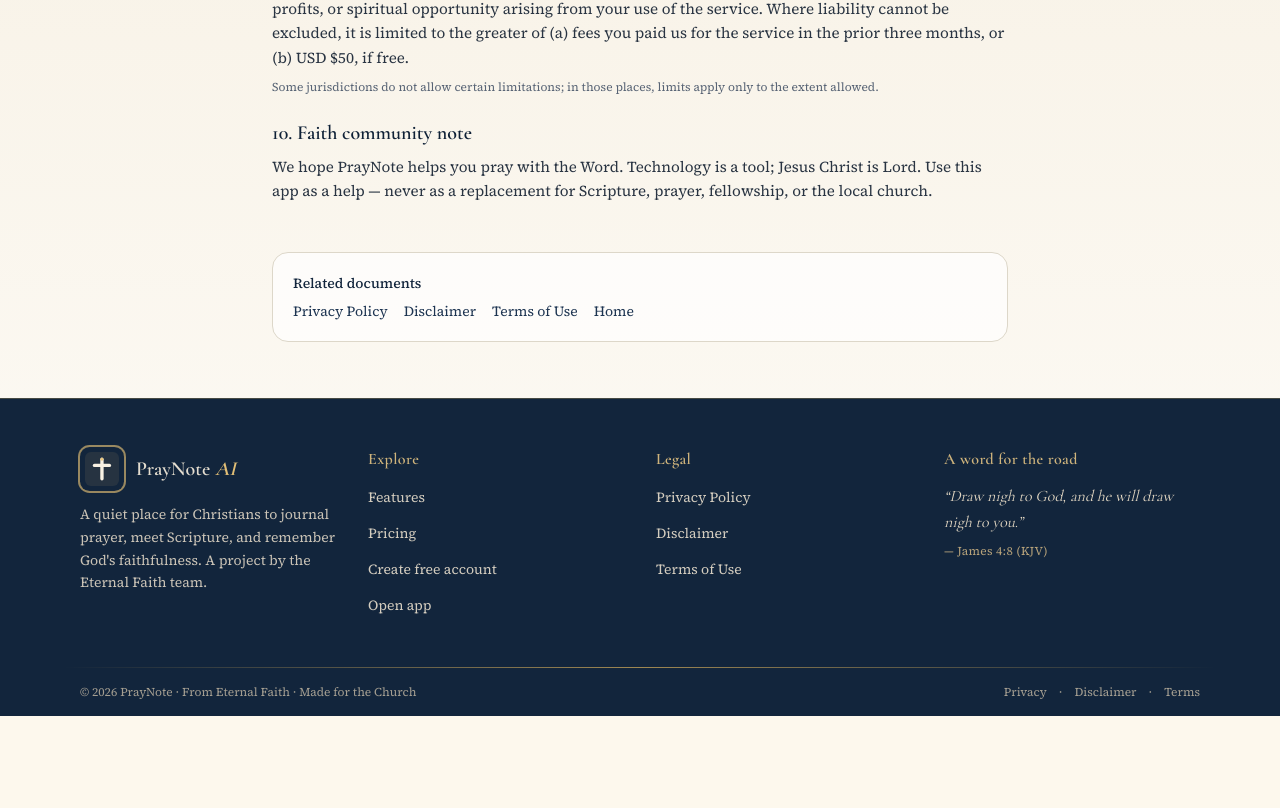
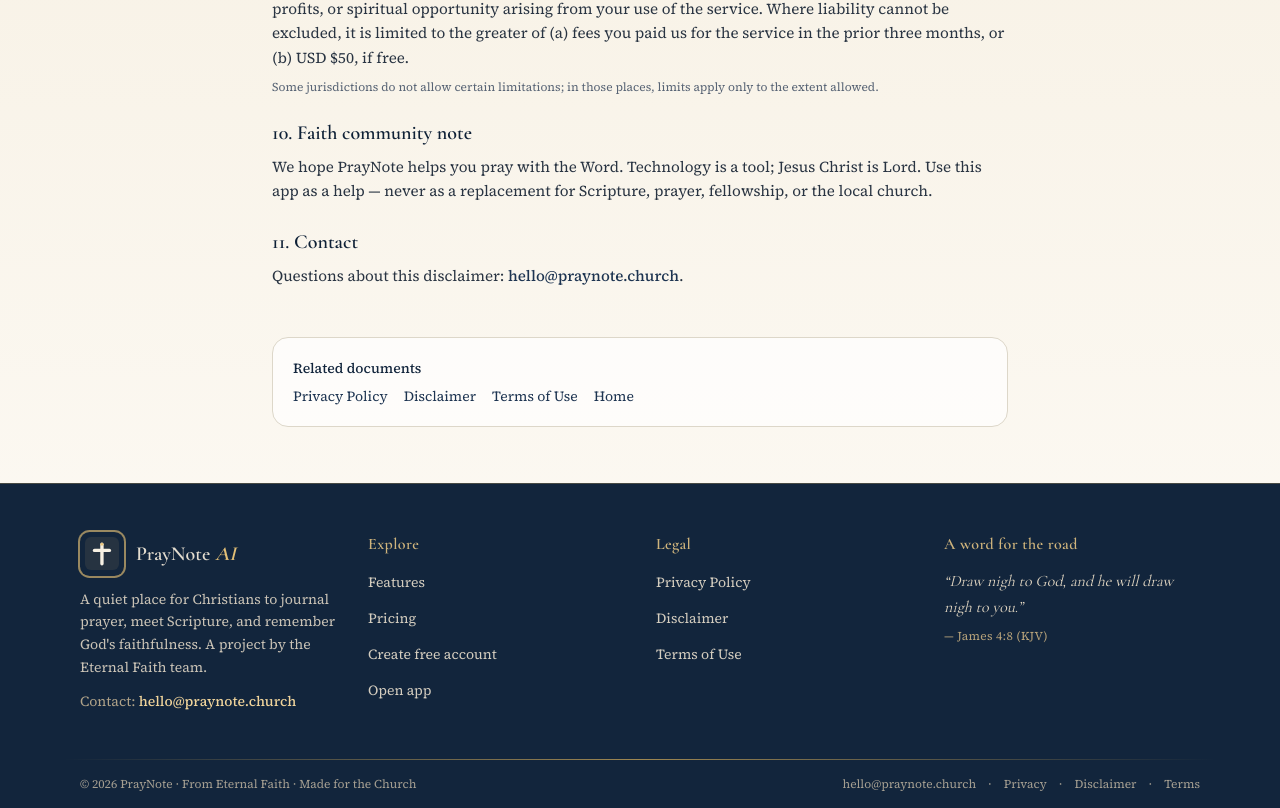
Before and after one commit to geekyprem1/jesusprayai, a Next.js app: page /disclaimer in a window 1280 px wide. Shown: the part 1708-2516 px from the top of the page. Before the commit the page ends 2424 px from the top, so only its background shows below. Built offline with nearby package versions, Linux system fonts and the light colour scheme; no server answers.

Commit message:
Add official contact email hello@praynote.church across footer and legal pages.

```diff
--- a/app/disclaimer/page.tsx
+++ b/app/disclaimer/page.tsx
@@ -1,5 +1,6 @@
 import type { Metadata } from "next";
 import { LegalPage, LegalSection } from "@/components/legal/legal-page";
+import { BRAND, supportMailto } from "@/lib/brand";
 
 export const metadata: Metadata = {
   title: "Disclaimer",
@@ -131,6 +132,19 @@
           for Scripture, prayer, fellowship, or the local church.
         </p>
       </LegalSection>
+
+      <LegalSection title="11. Contact">
+        <p>
+          Questions about this disclaimer:{" "}
+          <a
+            href={supportMailto}
+            className="font-medium text-primary underline-offset-4 hover:underline"
+          >
+            {BRAND.supportEmail}
+          </a>
+          .
+        </p>
+      </LegalSection>
     </LegalPage>
   );
 }
--- a/app/privacy/page.tsx
+++ b/app/privacy/page.tsx
@@ -1,5 +1,6 @@
 import type { Metadata } from "next";
 import { LegalPage, LegalSection } from "@/components/legal/legal-page";
+import { BRAND, supportMailto } from "@/lib/brand";
 
 export const metadata: Metadata = {
   title: "Privacy Policy",
@@ -24,9 +25,14 @@
           PrayNote website and web app.
         </p>
         <p>
-          For privacy questions, contact us through the Eternal Faith page
-          messaging channels or the support contact listed on the site when
-          available.
+          For privacy questions, email us at{" "}
+          <a
+            href={supportMailto}
+            className="font-medium text-primary underline-offset-4 hover:underline"
+          >
+            {BRAND.supportEmail}
+          </a>
+          .
         </p>
       </LegalSection>
 
@@ -192,8 +198,14 @@
 
       <LegalSection title="13. Contact">
         <p>
-          Questions about privacy: reach the Eternal Faith / PrayNote team via
-          the Facebook page or the support channel listed on the site.
+          Questions about privacy: email the Eternal Faith / PrayNote team at{" "}
+          <a
+            href={supportMailto}
+            className="font-medium text-primary underline-offset-4 hover:underline"
+          >
+            {BRAND.supportEmail}
+          </a>
+          .
         </p>
       </LegalSection>
     </LegalPage>
--- a/app/terms/page.tsx
+++ b/app/terms/page.tsx
@@ -1,6 +1,7 @@
 import type { Metadata } from "next";
 import Link from "next/link";
 import { LegalPage, LegalSection } from "@/components/legal/legal-page";
+import { BRAND, supportMailto } from "@/lib/brand";
 
 export const metadata: Metadata = {
   title: "Terms of Use",
@@ -167,8 +168,15 @@
 
       <LegalSection title="13. Contact">
         <p>
-          Questions about these Terms: contact the Eternal Faith / PrayNote team
-          via the Facebook page or support channel listed on the site.
+          Questions about these Terms: email the Eternal Faith / PrayNote team
+          at{" "}
+          <a
+            href={supportMailto}
+            className="font-medium text-primary underline-offset-4 hover:underline"
+          >
+            {BRAND.supportEmail}
+          </a>
+          .
         </p>
       </LegalSection>
     </LegalPage>
--- a/components/site-footer.tsx
+++ b/components/site-footer.tsx
@@ -1,5 +1,6 @@
 import Link from "next/link";
 import { CrossMark } from "@/components/brand/cross-mark";
+import { BRAND, supportMailto } from "@/lib/brand";
 
 export function SiteFooter() {
   return (
@@ -17,6 +18,15 @@
             A quiet place for Christians to journal prayer, meet Scripture, and
             remember God&apos;s faithfulness. A project by the Eternal Faith
             team.
+          </p>
+          <p className="text-sm text-[oklch(0.85_0.02_85)]">
+            <span className="text-[oklch(0.72_0.04_85)]">Contact: </span>
+            <a
+              href={supportMailto}
+              className="font-medium text-[oklch(0.88_0.08_85)] underline-offset-4 hover:text-white hover:underline"
+            >
+              {BRAND.supportEmail}
+            </a>
           </p>
         </div>
 
@@ -92,6 +102,10 @@
           the Church
         </span>
         <span className="flex flex-wrap items-center justify-center gap-x-3 gap-y-1 sm:justify-end">
+          <a href={supportMailto} className="hover:text-white">
+            {BRAND.supportEmail}
+          </a>
+          <span aria-hidden>·</span>
           <Link href="/privacy" className="hover:text-white">
             Privacy
           </Link>
--- /dev/null
+++ b/lib/brand.ts
@@ -0,0 +1,13 @@
+/** Public brand / contact — single source of truth */
+
+export const BRAND = {
+  name: "PrayNote AI",
+  shortName: "PrayNote",
+  team: "Eternal Faith",
+  domain: "praynote.church",
+  siteUrl: "https://praynote.church",
+  /** Official support & privacy contact */
+  supportEmail: "hello@praynote.church",
+} as const;
+
+export const supportMailto = `mailto:${BRAND.supportEmail}`;
```
Also changed, not shown: 1 other file (tests, documents, lock files or other folders).
